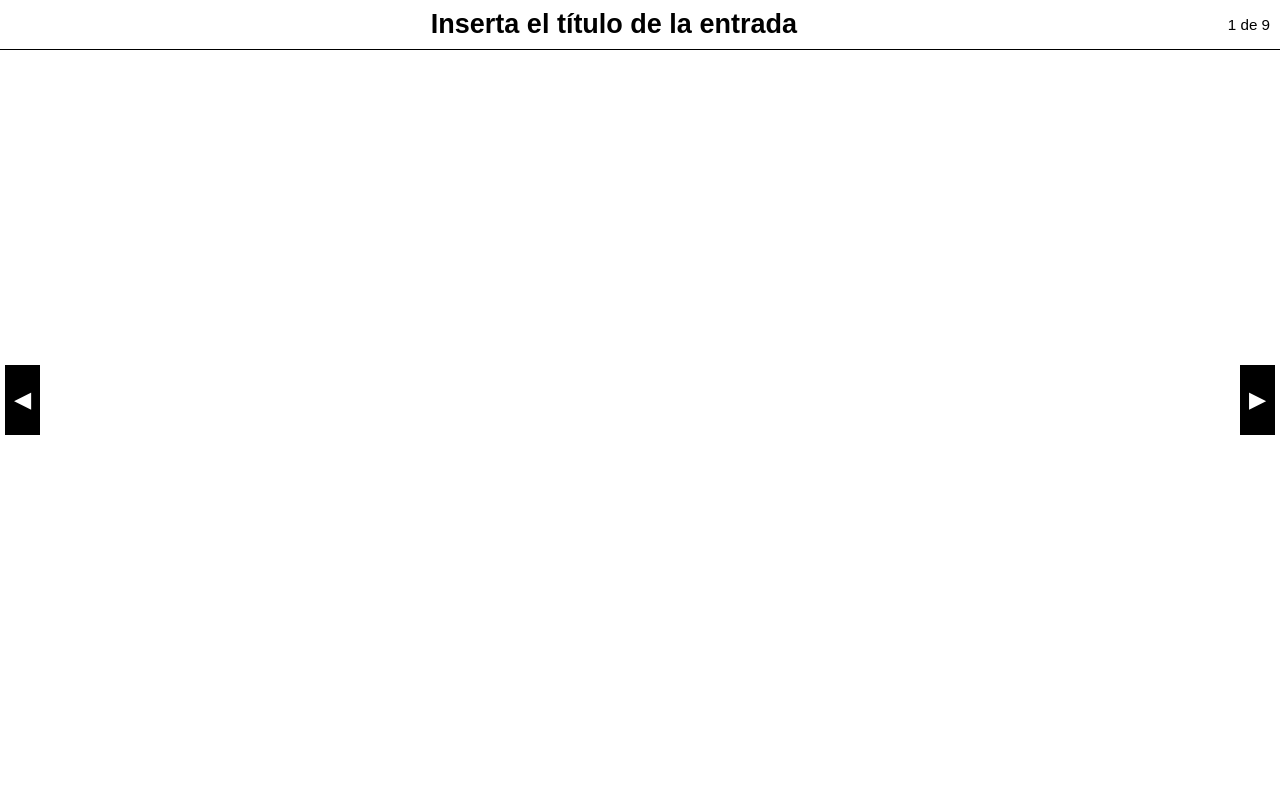
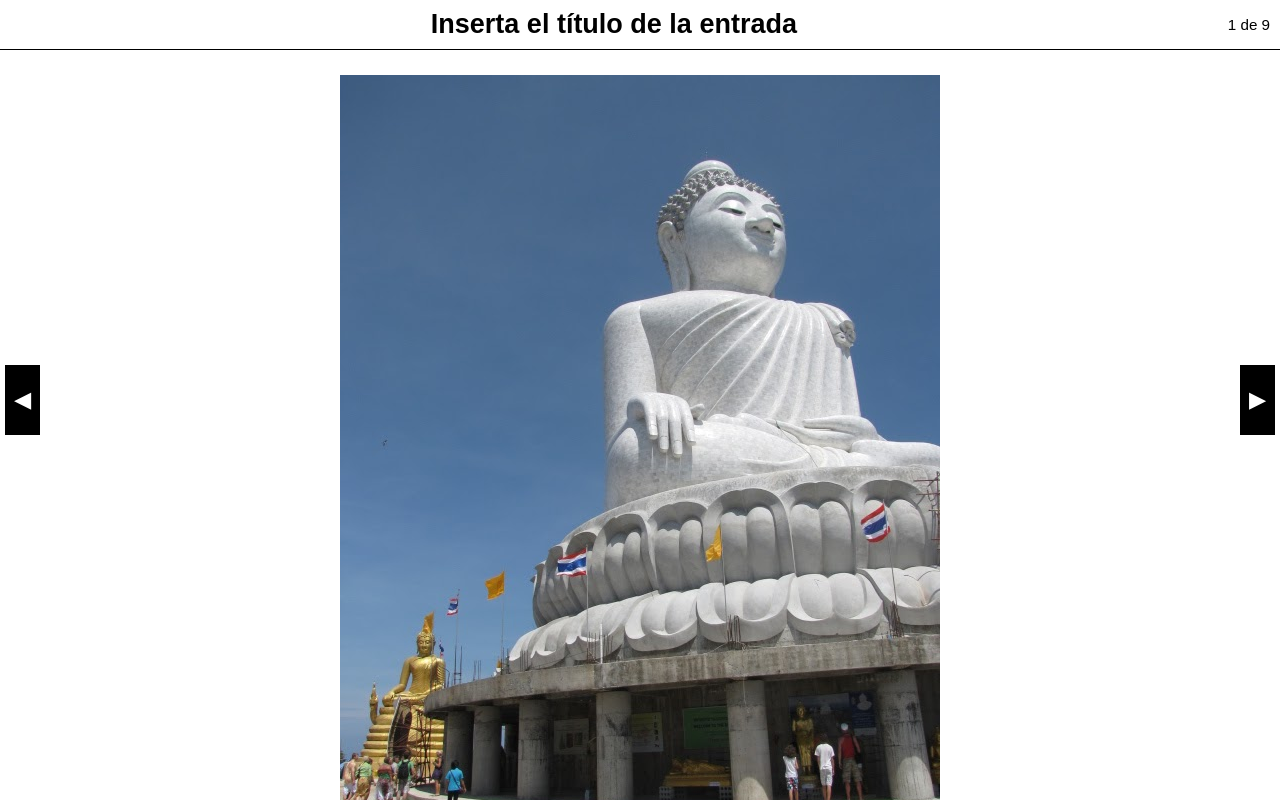
Before and after one commit to SilvestreParbut/KND-Magazine, a plain HTML site: page sudeste3.html in a window 1280 px wide. Drawn offline with Linux system fonts and the light colour scheme.

Commit message:
sudeste3.html

```diff
--- a/sudeste3.html
+++ b/sudeste3.html
@@ -114,6 +114,7 @@
           <h1 style="font-size:1.3rem; text-align:center; margin-bottom:15px;">
           </h1>
           <p style="text-align:justify; line-height:1.3;">
+            <img src="img/sudeste2.JPG" alt=" " style="display: block; margin: 10px auto; max-width: 100%; height: auto;">
           </p>
         </div>
       </div>
```
